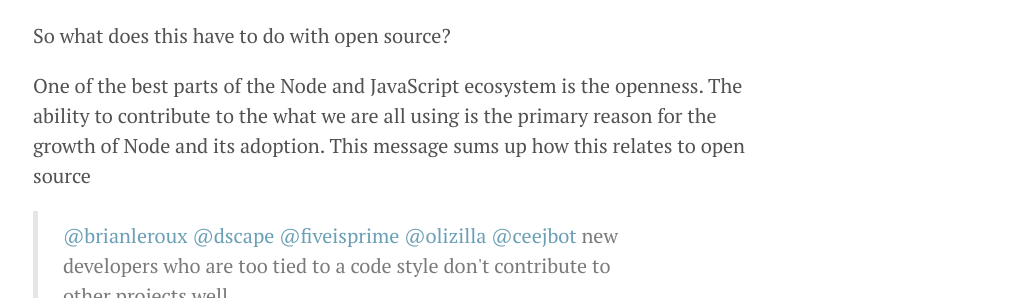
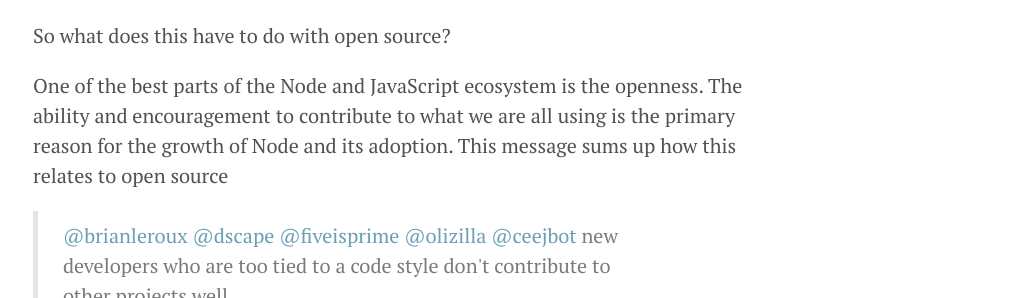
Before and after one commit to fiveisprime/fiveisprime.github.io, a Jekyll site: the page built from _posts/2015-02-18-growing-up-in-open-source.md, in a window 1280 px wide. Shown: the part 1063-1361 px from the top of the page, without its empty margins (247-1278 px from the left). Built offline with Jekyll 4.4.1, drawn with Linux system fonts in a browser that asks for light colours; Markdown is read by kramdown in place of the engine named in the settings; comment, search, counter and statistics services are not loaded.

Commit message:
updated post

```diff
--- a/_posts/2015-02-18-growing-up-in-open-source.md
+++ b/_posts/2015-02-18-growing-up-in-open-source.md
@@ -35,9 +35,9 @@ limiting both their creativity and their flexibility.
 So what does this have to do with open source?
 
 One of the best parts of the Node and JavaScript ecosystem is the openness. The
-ability to contribute to the what we are all using is the primary reason for
-the growth of Node and its adoption. This message sums up how this relates to
-open source
+ability and encouragement to contribute to what we are all using is the primary
+reason for the growth of Node and its adoption. This message sums up how this
+relates to open source
 
 <blockquote class="twitter-tweet" lang="en"><p><a href="https://twitter.com/brianleroux">@brianleroux</a> <a href="https://twitter.com/dscape">@dscape</a> <a href="https://twitter.com/fiveisprime">@fiveisprime</a> <a href="https://twitter.com/olizilla">@olizilla</a> <a href="https://twitter.com/ceejbot">@ceejbot</a> new developers who are too tied to a code style don&#39;t contribute to other projects well</p>&mdash; Mikeal Rogers (@mikeal) <a href="https://twitter.com/mikeal/status/568095459547299840">February 18, 2015</a></blockquote> <script async src="//platform.twitter.com/widgets.js" charset="utf-8"></script>
 
```
